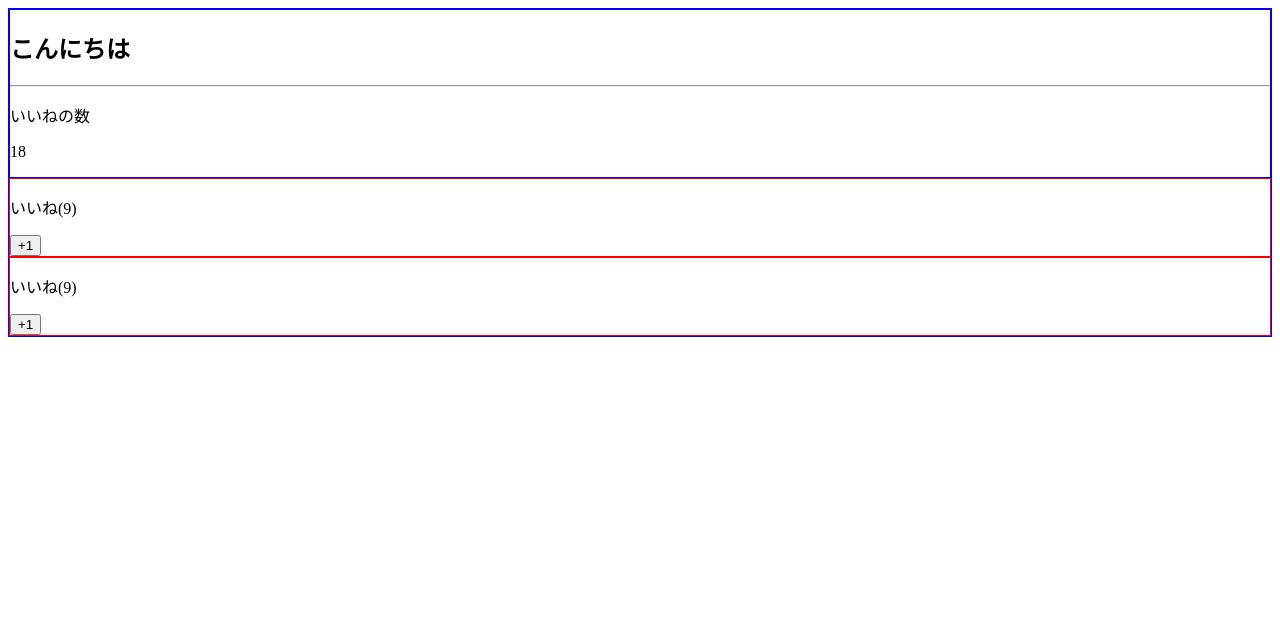
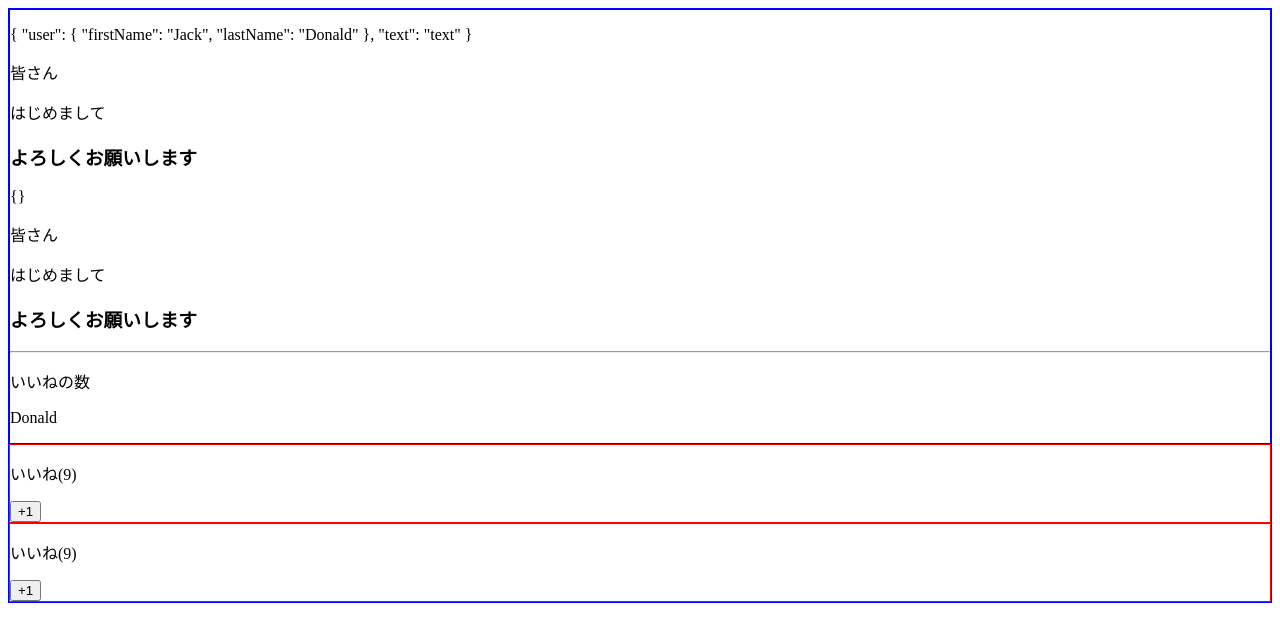
Before and after one commit to Taka2401/Vue.js, a Vue app in the folder udemy-vue.js/: page / in a window 1280 px wide. Shown: the top 642 px of the page. Built offline with nearby package versions, Linux system fonts and the light colour scheme.

Commit message:
add: 名前付きslot

```diff
--- a/udemy-vue.js/src/App.vue
+++ b/udemy-vue.js/src/App.vue
@@ -1,12 +1,15 @@
 <template>
   <div>
     <LikeHeader>
-      <template v-slot:title>
-        <h2>こんにちは</h2>
+      <template v-slot:default="slotProps">
+        <p>{{ slotProps }}</p>
+        <p>皆さん</p>
+        <p>はじめまして</p>
+        <h3>よろしくお願いします</h3>
       </template>
-      <template v-slot:number>
-        <p>{{ number }}</p>
-      </template>
+        <template v-slot:title="slotProps2">
+          <p>{{ slotProps2.user.lastName }}</p>
+        </template>
     </LikeHeader>
     <LikeNumber :total-number="number" @my-click="incrementNumber"></LikeNumber>
     <LikeNumber :total-number="number"></LikeNumber>
--- a/udemy-vue.js/src/components/LikeHeader.vue
+++ b/udemy-vue.js/src/components/LikeHeader.vue
@@ -1,15 +1,23 @@
 <template>
   <div>
-    <slot name="title"></slot>
+    <slot :user="user" text="text"></slot>
+    <slot></slot>
     <hr>
     <p>いいねの数</p>
-    <slot name="number"></slot>
+    <slot name="title" :user="user"></slot>
   </div>
 </template>
 
 <script>
 export default {
-  props: ["headerText"]
+  data() {
+    return {
+      user: {
+        firstName: "Jack",
+        lastName: "Donald"
+      }
+    };
+  }
 };
 </script>
 
```
